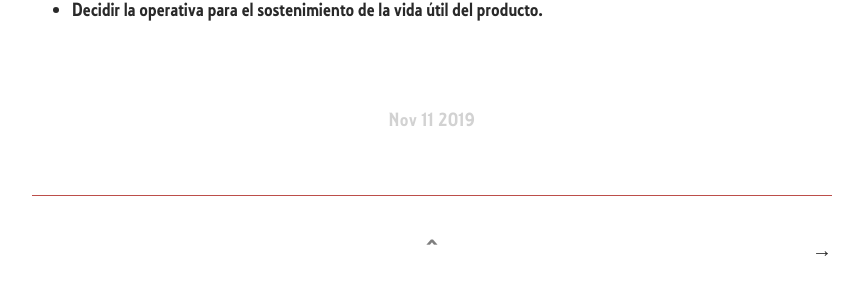
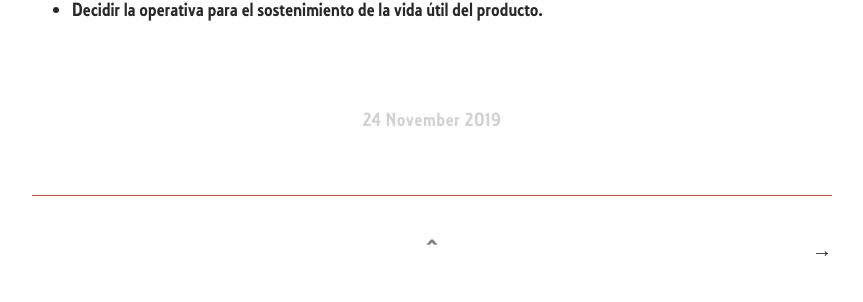
Before and after one commit to Rocmpr/blog, a Jekyll site: the page built from _posts/2019-11-24-Metodologías-Ágiles.md, in a window 1280 px wide and 900 px high, scrolled down 5158 px. Shown: the part 521-823 px from the top of the window, without its empty margins (208-1071 px from the left). Built offline with Jekyll 4.4.1, drawn with Linux system fonts in a browser that asks for light colours; our own code applies the rules of GitHub Pages for plain Markdown files; some of the changed lines change nothing that is shown.

Commit message:
Update post.html

```diff
--- a/_layouts/post.html
+++ b/_layouts/post.html
@@ -19,23 +19,27 @@
 
     {% if page.date %}
       <br>
-      <!-- Whitespace added for readability -->
-      {% assign m = page.date | date: "%-m" %}
-      {% case m %}
-        {% when '1' %}Ene
-        {% when '2' %}Feb
-        {% when '3' %}Mar
-        {% when '4' %}Abr
-        {% when '5' %}May
-        {% when '6' %}Jun
-        {% when '7' %}Jul
-        {% when '8' %}Ago
-        {% when '9' %}Sep
-        {% when '10' %}Oct
-        {% when '11' %}Nov
-        {% when '12' %}Dec
-      {% endcase %}
-      <time datetime="{{ page.date }}">{{ page.date | date: "%m %Y" }}</time>
+
+      <time datetime="{{ page.date }}">
+	     <!-- Whitespace added for readability -->
+		{% assign m = page.date | date: "%-m" %}
+		{{ page.date | date: "%-d" }}
+		{% case m %}
+		  {% when '1' %}Januar
+		  {% when '2' %}Februar
+		  {% when '3' %}M&auml;rz
+		  {% when '4' %}April
+		  {% when '5' %}Mai
+		  {% when '6' %}Juni
+		  {% when '7' %}Juli
+		  {% when '8' %}August
+		  {% when '9' %}September
+		  {% when '10' %}Oktober
+		  {% when '11' %}November
+		  {% when '12' %}Dezember
+		{% endcase %}
+		{{ page.date | date: "%Y" }}
+      </time>
 
 
     {% endif %}
```
